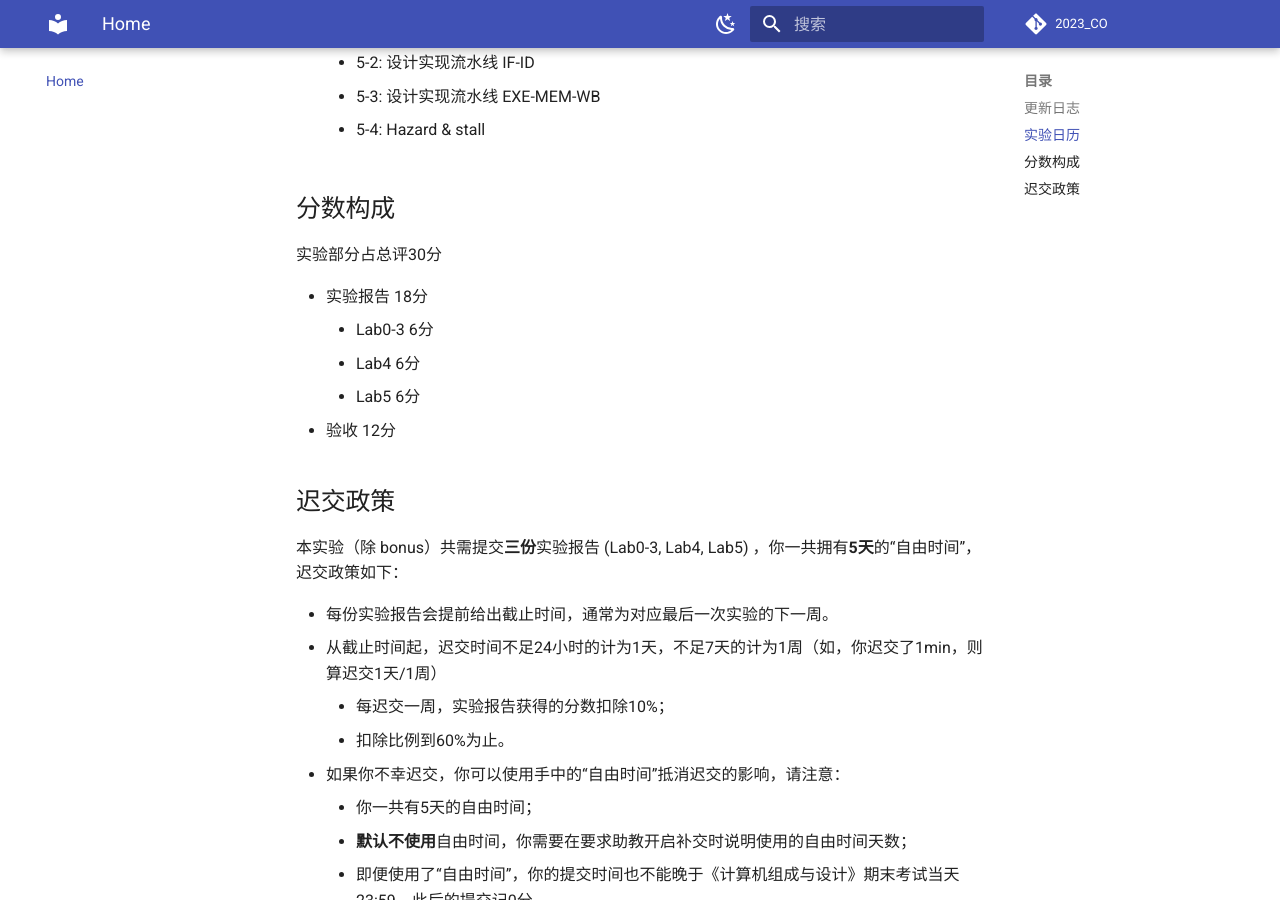
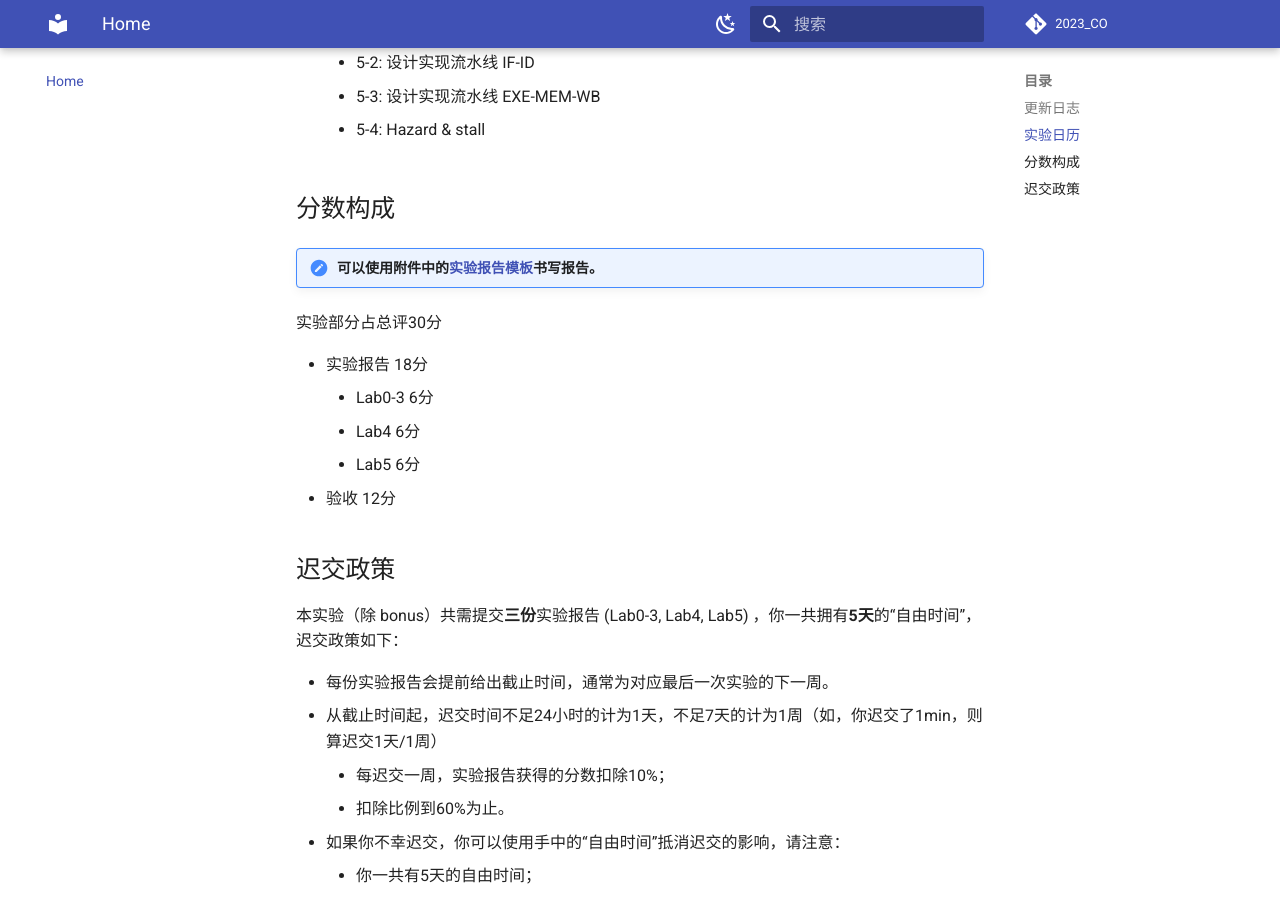
Before and after one commit to Guahao31/2023_CO, an MkDocs documentation site: the page built from docs/index.md, in a window 1280 px wide and 900 px high, scrolled down 1264 px. Built offline with MkDocs 1.6.1 and Material for MkDocs 9.7.7, drawn with Linux system fonts in a browser that asks for light colours; comment, search, counter and statistics services are not loaded.

Commit message:
add: 实验报告模板

```diff
--- a/docs/index.md
+++ b/docs/index.md
@@ -40,6 +40,8 @@
 
 ## 分数构成
 
+!!! tips "可以使用附件中的[实验报告模板](./attachment/计组实验报告模板.zip)书写报告。"
+
 实验部分占总评30分
 
 * 实验报告 18分
```
Also changed, not shown: 1 other file.
